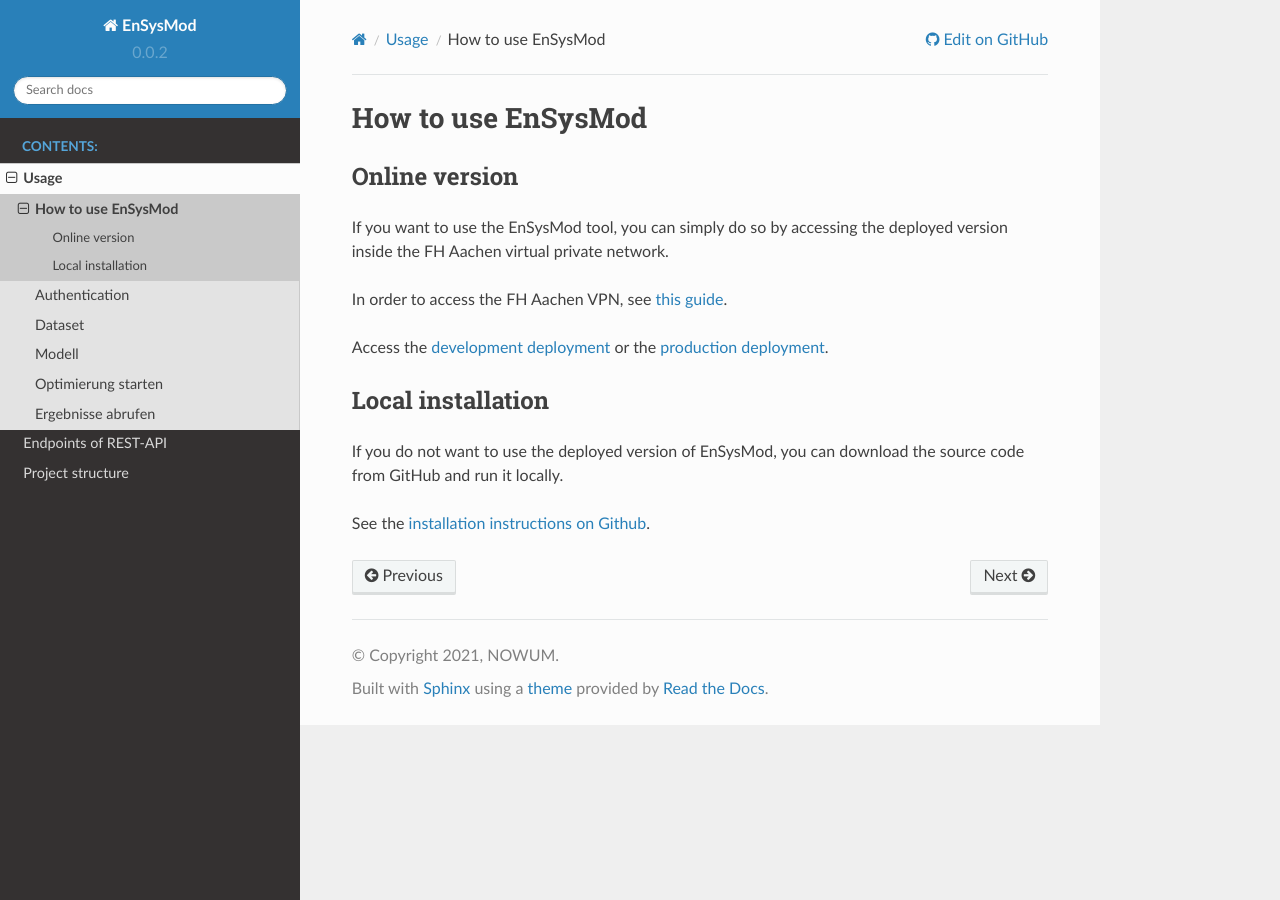
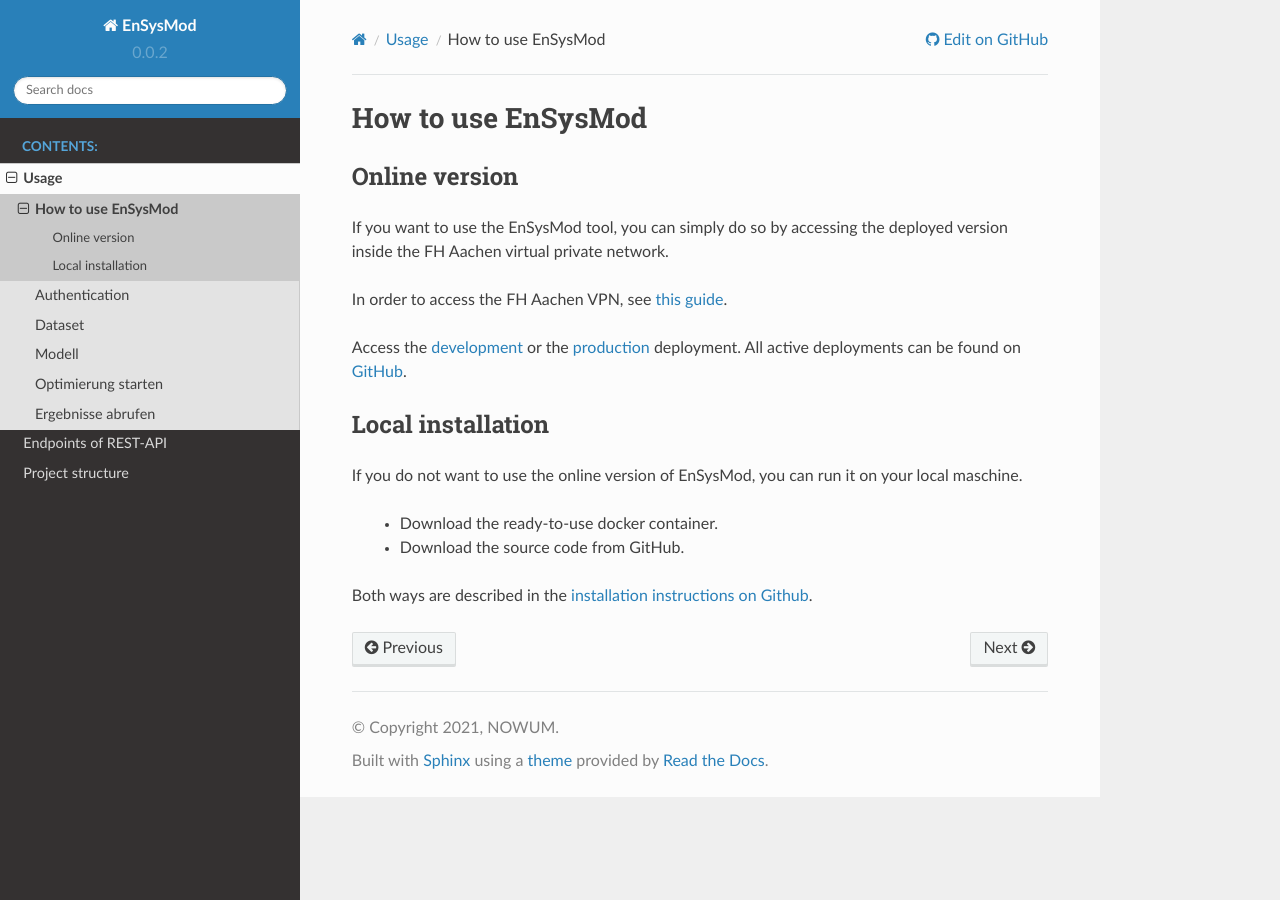
Before and after one commit to NOWUM/EnSysMod, a Sphinx documentation site: the page built from docs/source/usage/1_how_to_use.rst, in a window 1280 px wide. Built offline with Sphinx 7.4.7 and the Read the Docs theme 2.0.0, drawn with Linux system fonts in a browser that asks for light colours; the version number is read from the project's files by our own code.

Commit message:
Added more docs

```diff
--- a/docs/source/conf.py
+++ b/docs/source/conf.py
@@ -49,7 +49,8 @@
     'sphinx.ext.githubpages',
     'sphinx.ext.intersphinx',
     'sphinx.ext.viewcode',
-    'sphinxcontrib.openapi'
+    'sphinxcontrib.openapi',
+    'sphinxcontrib.autodoc_pydantic',
 ]
 
 # configure for edit_on_github-Button
@@ -92,3 +93,8 @@
         description=app.description,
         routes=app.routes,
     ), f)
+
+# Pydantic schema generation configuration
+# see https://autodoc-pydantic.readthedocs.io/en/stable/users/configuration.html#model
+autodoc_pydantic_model_show_config_summary = False
+autodoc_pydantic_model_show_validator_members = False
--- a/docs/source/usage/1_how_to_use.rst
+++ b/docs/source/usage/1_how_to_use.rst
@@ -1,3 +1,5 @@
+.. _how_to_use:
+
 *******************
 How to use EnSysMod
 *******************
@@ -10,13 +12,16 @@
 In order to access the FH Aachen VPN,
 see `this guide <https://www.fh-aachen.de/hochschule/datenverarbeitungszentrale/netzanbindung/vpn>`_.
 
-Access the `development deployment <http://10.13.10.51:9000/docs>`_
-or the `production deployment <http://10.13.10.51:8080/docs>`_.
+Access the `development <http://10.13.10.51:9000/docs>`_
+or the `production <http://10.13.10.51:8080/docs>`_ deployment.
+All active deployments can be found on `GitHub <https://github.com/NOWUM/EnSysMod/deployments>`_.
 
 
 Local installation
 ==================
-If you do not want to use the deployed version of EnSysMod,
-you can download the source code from GitHub and run it locally.
+If you do not want to use the online version of EnSysMod, you can run it on your local maschine.
 
-See the `installation instructions on Github <https://github.com/NOWUM/EnSysMod#installation>`_.
+    - Download the ready-to-use docker container.
+    - Download the source code from GitHub.
+
+Both ways are described in the `installation instructions on Github <https://github.com/NOWUM/EnSysMod#installation>`_.
--- a/docs/source/usage/2_dataset.rst
+++ b/docs/source/usage/2_dataset.rst
@@ -126,4 +126,4 @@
 
 Upload data per REST API interfaces individually
 ------------------------------------------------
-Another way is to upload the data in small pieces via the individual REST interfaces. A list of the interfaces can be found :ref:`here. <rest_endpoints>`..
+Another way is to upload the data in small pieces via the individual REST interfaces. A list of the interfaces can be found :ref:`here. <rest_endpoints>`
--- a/requirements-dev.txt
+++ b/requirements-dev.txt
@@ -8,6 +8,7 @@
 sphinx==4.4.0
 sphinx-rtd-theme==1.0.0
 sphinxcontrib-openapi==0.7.0
+autodoc_pydantic==1.6.1
 flake8==3.9.2
 
 MarkupSafe==2.1.0
```
Also changed, not shown: docs/source/endpoints.rst (+8 -3 lines), docs/source/usage/output.rst (+11 -0 lines).
